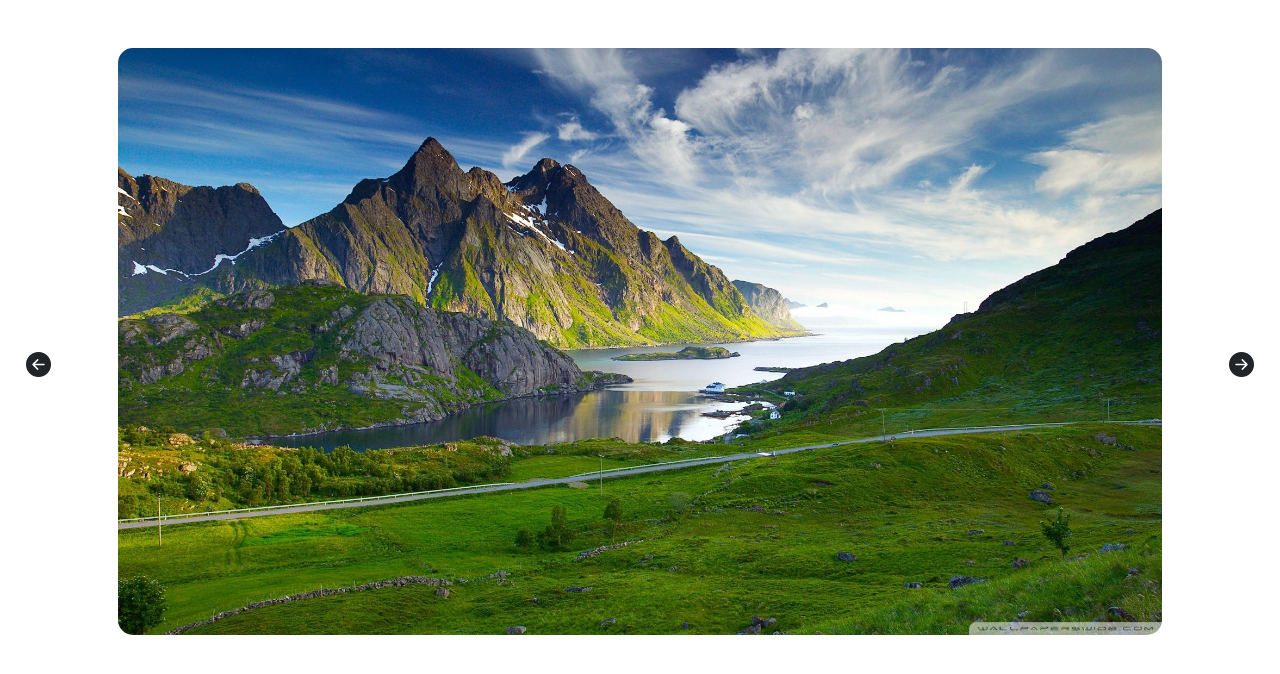
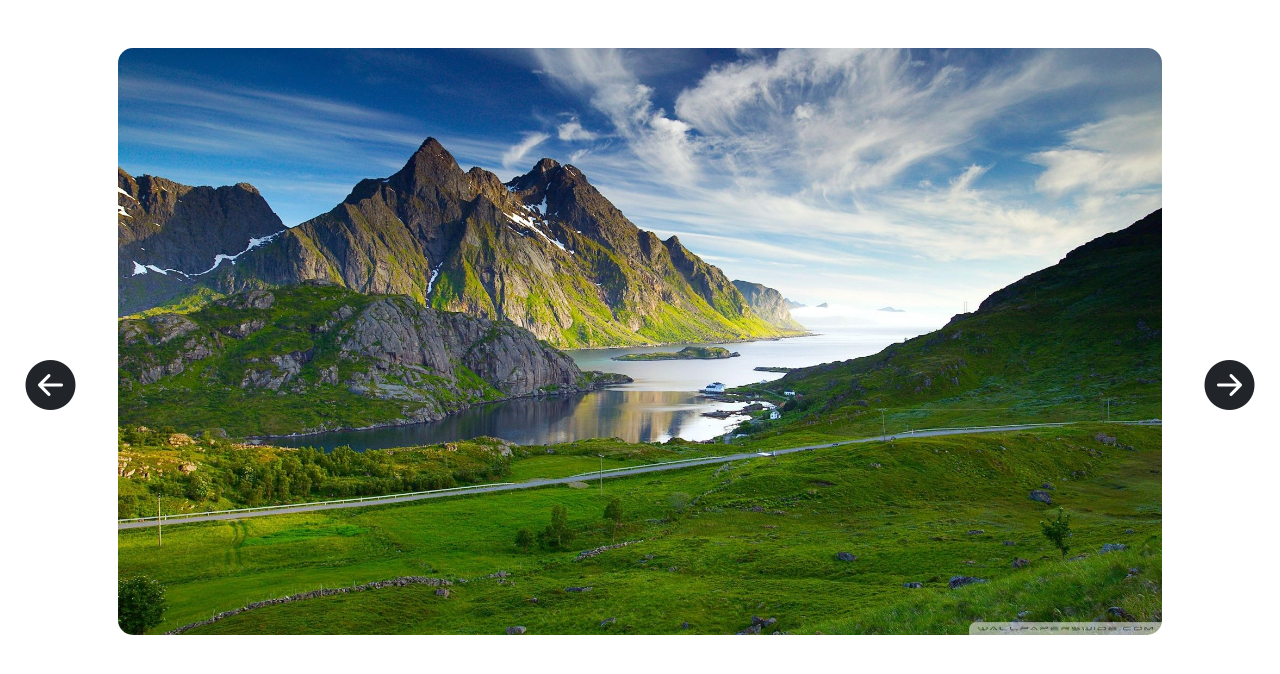
Before and after one commit to ManuelTano/js-array-carousel, a plain HTML site: page index.html in a window 1280 px wide. Drawn offline with nearby package versions, Linux system fonts and the light colour scheme.

Commit message:
Milestone 3 + Bonus 1

```diff
--- a/css/style.css
+++ b/css/style.css
@@ -23,13 +23,8 @@ img {
     display: block;
 }
 
-.bi-arrow-left-circle-fill {
-    width: 50px;
-    height: 50px;
-    font-size: 25px;
-    border-radius: 50%;
+#prev {
     text-align: center;
-    padding: 3px 0;
     position: absolute;
     top: 50%;
     left: -10%;
@@ -37,15 +32,14 @@ img {
 
 }
 
-.bi-arrow-right-circle-fill {
-    width: 50px;
-    height: 50px;
-    font-size: 25px;
-    border-radius: 50%;
+#next {
     text-align: center;
-    padding: 3px 0;
     position: absolute;
     top: 50%;
     right: -10%;
     cursor: pointer;
 }
+
+.bi {
+    font-size: 50px;
+}
--- a/index.html
+++ b/index.html
@@ -1,6 +1,5 @@
 <!DOCTYPE html>
 <html lang="en">
-
 <head>
     <meta charset="UTF-8">
     <meta http-equiv="X-UA-Compatible" content="IE=edge">
@@ -25,11 +24,14 @@
 <body>
     <div class="container p-5">
         <div id="carosel">
-            <i class="bi bi-arrow-left-circle-fill btn"></i>
-            <i class="bi bi-arrow-right-circle-fill btn"></i>
+                <div id="prev">
+                    <i class="bi bi-arrow-left-circle-fill btn border-0"></i>
+                </div>
+                <div id="next">
+                    <i class="bi bi-arrow-right-circle-fill btn border-0"></i>
+                </div>
         </div>
     </div>
     <script src="js/script.js"></script>
 </body>
-
 </html>
--- a/js/script.js
+++ b/js/script.js
@@ -23,3 +23,38 @@ console.log(imgElements);
 let currentActiveIndex = 0;
 
 imgElements[currentActiveIndex].classList.add('active');
+
+// MILESTONE 3
+
+const btnNext = document.getElementById('next');
+const btnPrev = document.getElementById('prev');
+
+btnPrev.addEventListener('click', function() {
+
+    imgElements[currentActiveIndex].classList.remove('active');
+
+
+    if (!currentActiveIndex == 0 ) {
+        currentActiveIndex--;
+    } else {
+        currentActiveIndex = imgElements.length - 1;
+    }
+
+    imgElements[currentActiveIndex].classList.add('active');
+
+});
+
+btnNext.addEventListener('click', function() {
+
+    imgElements[currentActiveIndex].classList.remove('active');
+
+
+    if (currentActiveIndex < imgElements.length - 1) {
+        currentActiveIndex++;
+    } else {
+        currentActiveIndex = 0;
+    }
+
+    imgElements[currentActiveIndex].classList.add('active');
+
+});
```
Lines whose indentation alone changed are shown as unchanged.
